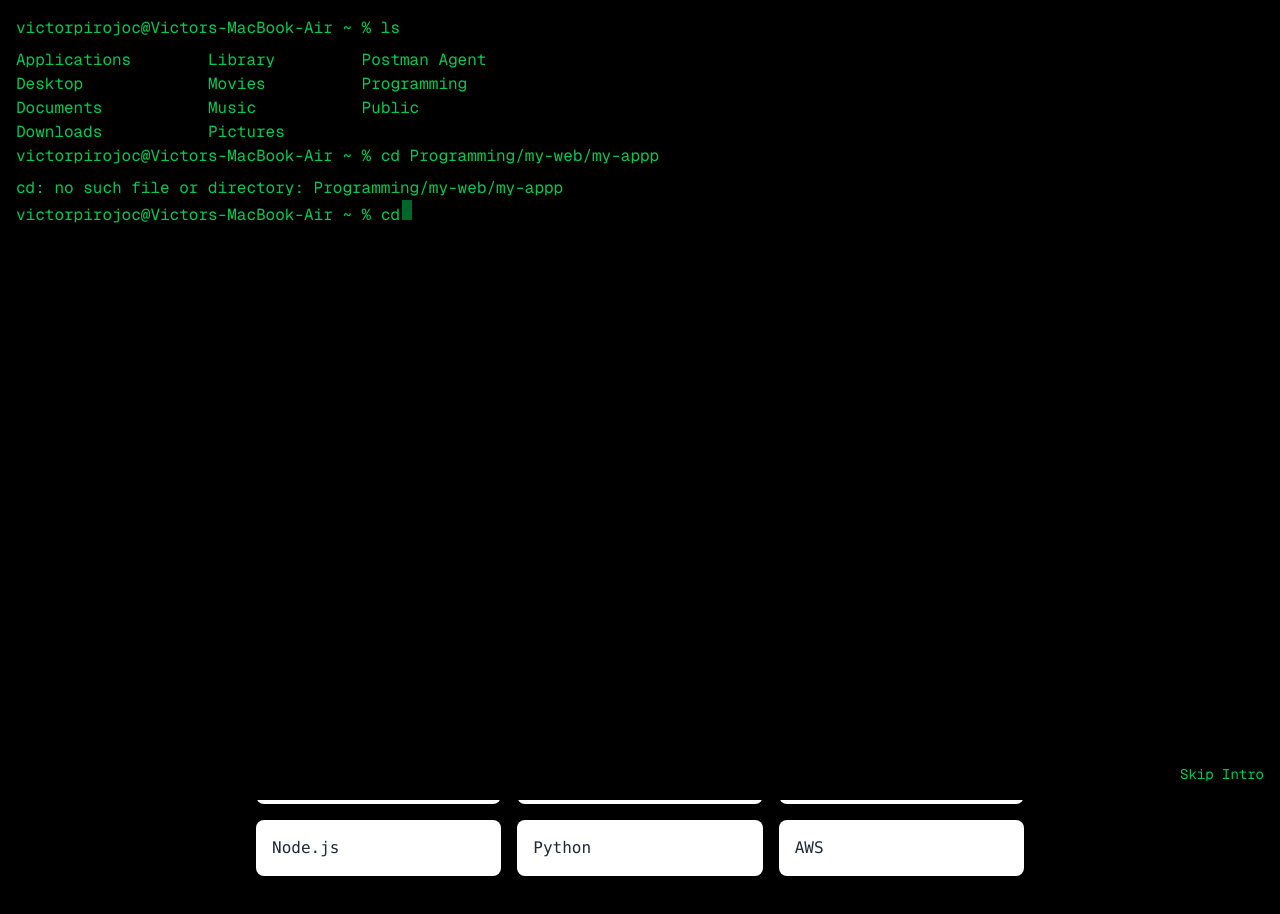
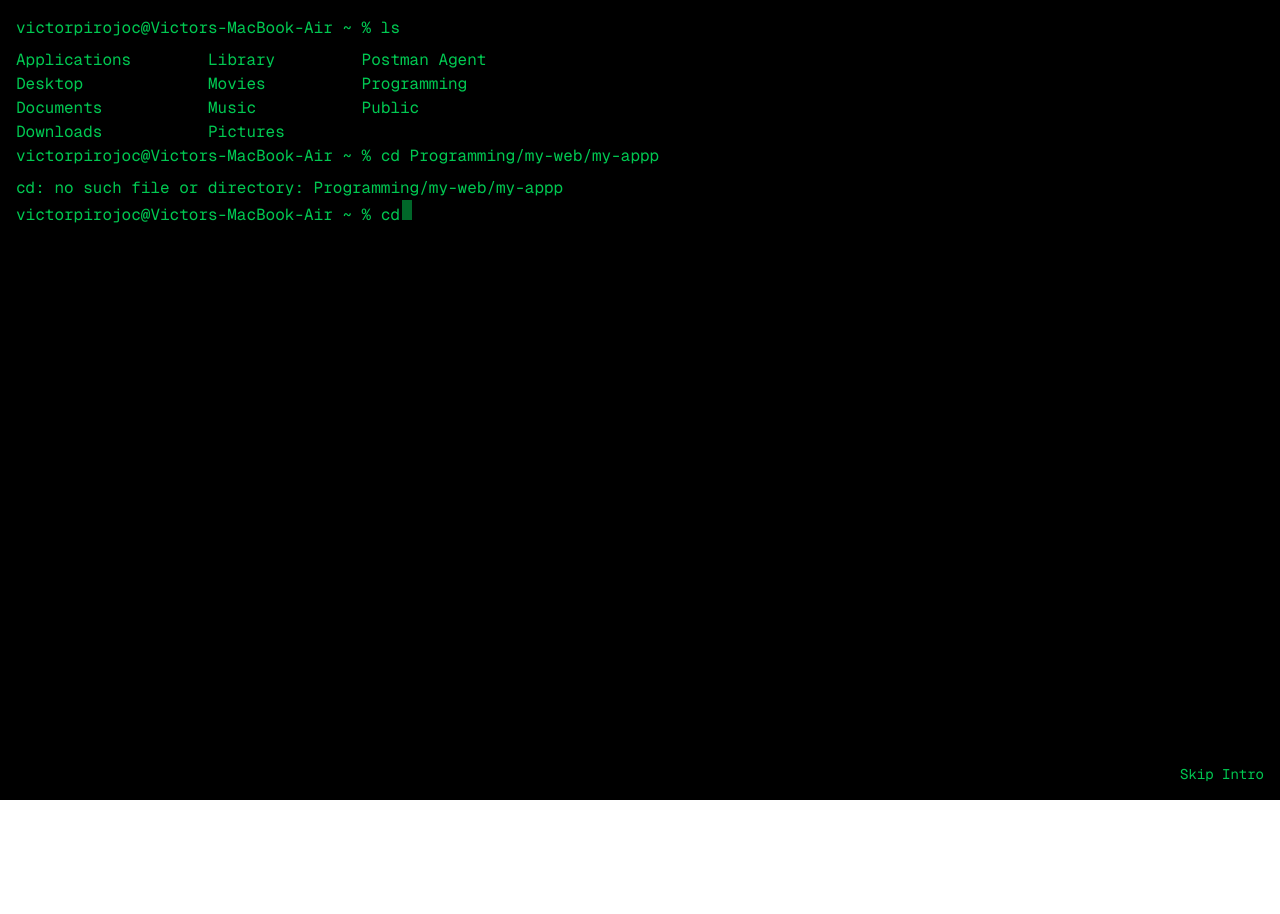
Before and after one commit to Senpai-paj/my-web, a Next.js app in the folder my-app/: page / in a window 1280 px wide. Shown: the top 914 px of the page. Built offline with nearby package versions, Linux system fonts and the light colour scheme.

Commit message:
page fades in after intro

```diff
--- a/my-app/src/app/page.tsx
+++ b/my-app/src/app/page.tsx
@@ -1,13 +1,23 @@
+'use client';
+
 import TerminalLoader from "@/components/TerminalLoader";
 import Hero from "@/components/Hero/Hero";
+import { useState } from 'react';
 
 export default function Home() {
+
+  const [show,setShow] = useState(false)
+
+  const showPage =()=>{
+    setShow(true);
+  }
+
   return (
     <>
-      <TerminalLoader />
-      <main className="bg-black text-green-500">
+      <TerminalLoader show={showPage}/>
+      <main className={`bg-black text-green-500 transition-opacity duration-1000 ${show ? 'opacity-100' : 'opacity-0'}`}>
         {/* Hero Section */}
-        <Hero/>
+        <Hero />
 
         {/* About Section */}
         <section className="container mx-auto px-4 py-16 bg-white">
--- a/my-app/src/components/TerminalLoader.tsx
+++ b/my-app/src/components/TerminalLoader.tsx
@@ -2,7 +2,11 @@
 
 import { useState, useEffect } from 'react';
 
-const TerminalLoader = () => {
+interface TerminalLoaderProps {
+  show: () => void;
+}
+
+export default function TerminalLoader({ show }: TerminalLoaderProps) {
   const [currentStep, setCurrentStep] = useState(0);
   const [text, setText] = useState('');
   const [dots, setDots] = useState('');
@@ -51,6 +55,7 @@
       setTimeout(() => {
         clearInterval(dotsInterval);
         setIsVisible(false);
+        show()
       }, 5000);
       return;
     }
@@ -137,5 +142,3 @@
     </div>
   );
 };
-
-export default TerminalLoader;
```
